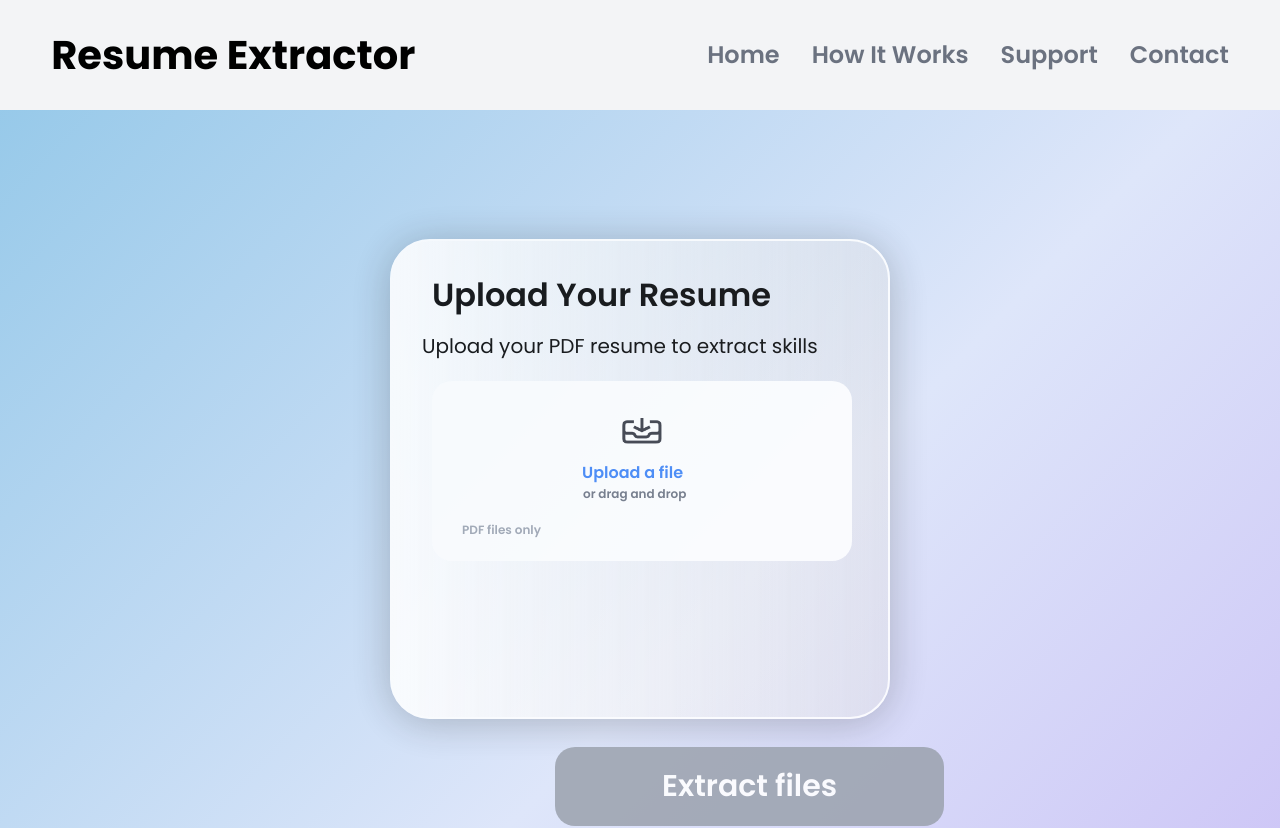
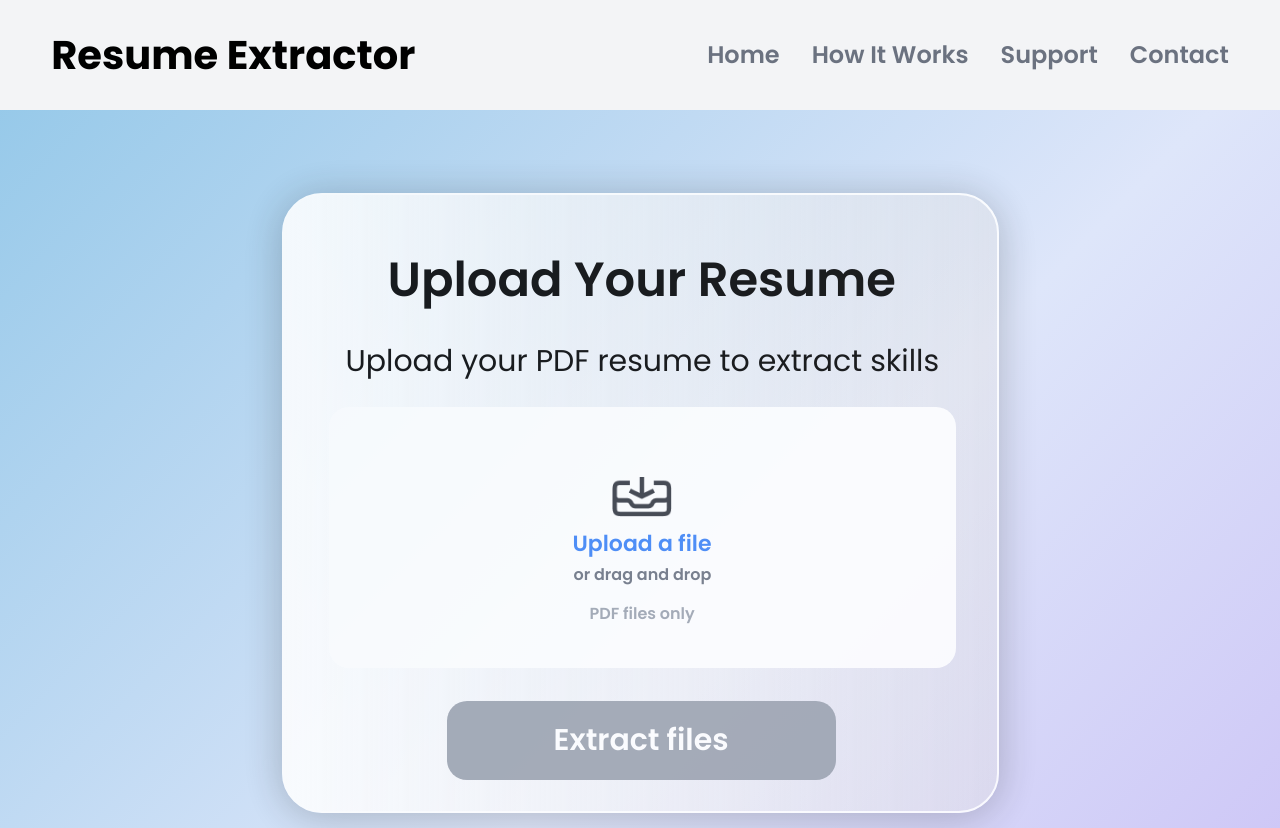
Before and after one commit to Fury044/Resume-Extractor-Final, a React (Vite) app in the folder frontend/: page / in a window 1280 px wide. Shown: the top 828 px of the page. Built offline with nearby package versions, Linux system fonts and the light colour scheme; no server answers.

Commit message:
Update Upload.jsx

```diff
--- a/frontend/src/pages/Upload.jsx
+++ b/frontend/src/pages/Upload.jsx
@@ -72,11 +72,11 @@ export default function Upload() {
 
   return (
     <>
-      <div style={{width: '100%', height: '100%', position: 'relative', display: 'flex', justifyContent: 'center', alignItems: 'center', minHeight: 'calc(100vh - 110px)', marginTop: '0px'}}>
-        <div style={{width: 500, height: 480, left: 0, top: 0, position: 'relative', opacity: 0.87, background: 'linear-gradient(90deg, white 0%, rgba(228, 225, 225, 0.45) 100%)', boxShadow: '0px 4px 40px rgba(0, 0, 0, 0.25)', borderRadius: 40, border: '2px white solid'}}>
-          <div style={{left: 40, top: 30, position: 'absolute', color: 'black', fontSize: 32, fontFamily: 'Poppins', fontWeight: '600', wordWrap: 'break-word'}}>Upload Your Resume</div>
-          <div style={{left: 30, top: 90, position: 'absolute', color: 'black', fontSize: 20, fontFamily: 'Poppins', fontWeight: '400', wordWrap: 'break-word'}}>Upload your PDF resume to extract skills</div>
-          <div style={{width: 420, height: 180, left: 40, top: 140, position: 'absolute', background: 'white', borderRadius: 20,
+      <div style={{width: '100%', height: '100%', position: 'relative', display: 'flex', justifyContent: 'center', alignItems: 'center', minHeight: 'calc(100vh - 110px)', marginTop: '24px'}}>
+        <div style={{width: 717, height: 620, left: 0, top: 0, position: 'relative', opacity: 0.87, background: 'linear-gradient(90deg, white 0%, rgba(228, 225, 225, 0.45) 100%)', boxShadow: '0px 4px 40px rgba(0, 0, 0, 0.25)', borderRadius: 40, border: '2px white solid'}}>
+          <div style={{left: 104, top: 49, position: 'absolute', color: 'black', fontSize: 48, fontFamily: 'Poppins', fontWeight: '600', wordWrap: 'break-word'}}>Upload Your Resume</div>
+          <div style={{left: 62, top: 144, position: 'absolute', color: 'black', fontSize: 30, fontFamily: 'Poppins', fontWeight: '400', wordWrap: 'break-word'}}>Upload your PDF resume to extract skills</div>
+          <div style={{width: 627, height: 261, left: 45, top: 212, position: 'absolute', background: 'white', borderRadius: 20,
             border: isDragging ? '2px dashed #3B82F6' : 'none',
             boxShadow: isDragging ? '0 0 0 4px #3B82F633' : undefined,
             cursor: 'pointer',
@@ -102,20 +102,22 @@ export default function Upload() {
               style={{
                 position: 'absolute',
                 left: '50%',
-                top: 30,
+                top: 60,
                 transform: 'translateX(-50%)',
-                width: '40px',
-                height: '40px',
+                width: '60px',
+                height: '60px',
                 objectFit: 'contain',
                 aspectRatio: '1/1',
                 userSelect: 'none'
               }}
             />
-            <div style={{width: 120, height: 60, left: 150, top: 80, position: 'absolute'}}>
-              <div style={{left: 0, top: 0, position: 'absolute', color: '#3B82F6', fontSize: 16, fontFamily: 'Poppins', fontWeight: '600', wordWrap: 'break-word'}}>Upload a file</div>
-              <div style={{left: 1, top: 24, position: 'absolute', color: '#6B7280', fontSize: 12, fontFamily: 'Poppins', fontWeight: '600', wordWrap: 'break-word'}}>or drag and drop</div>
+            <div style={{width: 140, height: 99, left: 244, top: 120, position: 'absolute'}}>
+              <div style={{width: 140, height: 60, left: 0, top: 0, position: 'absolute'}}>
+                <div style={{left: 0, top: 0, position: 'absolute', color: '#3B82F6', fontSize: 22, fontFamily: 'Poppins', fontWeight: '600', wordWrap: 'break-word'}}>Upload a file</div>
+                <div style={{left: 1, top: 36, position: 'absolute', color: '#6B7280', fontSize: 16, fontFamily: 'Poppins', fontWeight: '600', wordWrap: 'break-word'}}>or drag and drop</div>
+              </div>
+              <div style={{left: 17, top: 75, position: 'absolute', color: '#9CA3AF', fontSize: 16, fontFamily: 'Poppins', fontWeight: '600', wordWrap: 'break-word'}}>PDF files only</div>
             </div>
-            <div style={{left: 30, top: 140, position: 'absolute', color: '#9CA3AF', fontSize: 12, fontFamily: 'Poppins', fontWeight: '600', wordWrap: 'break-word'}}>PDF files only</div>
           </div>
           {file && (
             <div style={{margin: '20px 0 0 0', color: '#2563EB', fontSize: 18, fontFamily: 'Poppins', fontWeight: 500, textAlign: 'center'}}>
```
